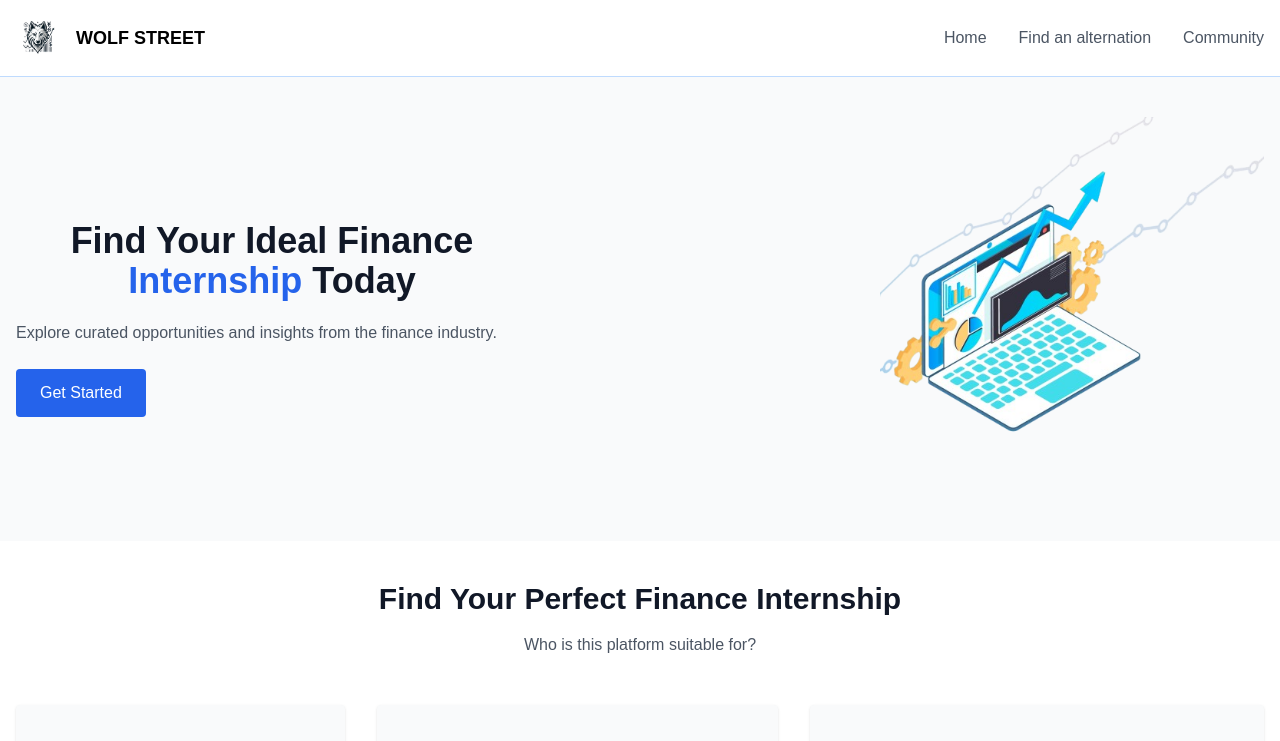
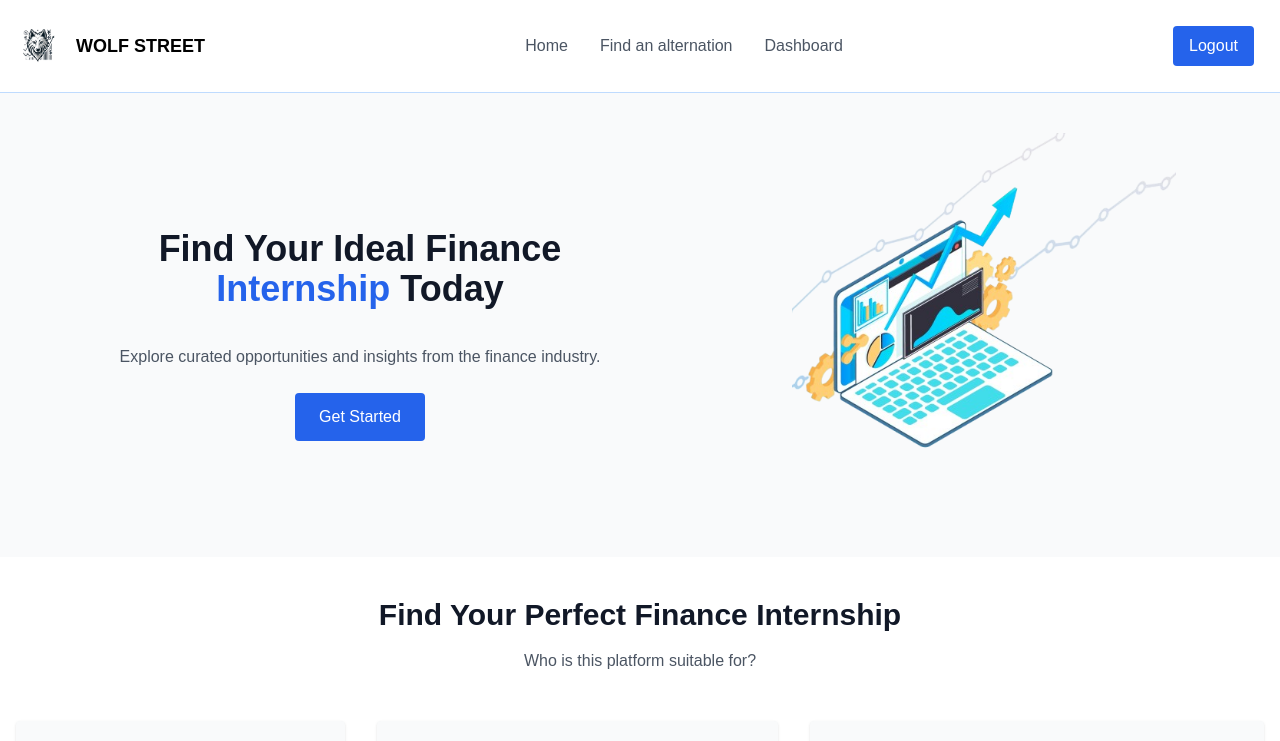
Before and after one commit to hichem-bouzourine/Tinder-Recruitment, a React (Vite) app in the folder frontend/: page / in a window 1280 px wide. Shown: the top 741 px of the page. Built offline with nearby package versions, Linux system fonts and the light colour scheme; sample sign-in values are in the browser's storage.

Commit message:
Fix - logout button, styling

```diff
--- a/frontend/src/components/Navbar.jsx
+++ b/frontend/src/components/Navbar.jsx
@@ -1,16 +1,22 @@
 // src/components/Navbar.js
-import { Link } from 'react-router-dom';
+import { Link, useNavigate } from 'react-router-dom';
 import React, { useEffect } from 'react';
 
 function Navbar() {
-    const [user, setUser] = React.useState(localStorage.getItem('user'));
+    const [user, setUser] = React.useState(JSON.parse(localStorage.getItem('user')));
+    const navigate = useNavigate();
 
     useEffect(() => {
         const user = localStorage.getItem('user');
         if (user) {
-            setUser(user);
+            setUser(JSON.parse(user));
         }
     }, []);
+
+    const handleLogout = () => {
+        localStorage.removeItem('user'); // Remove the user from localStorage
+        window.location.href = '/'; // Redirect to the front page
+    };
 
     return (
         <nav className="bg-white border-b border-blue-200">
@@ -21,13 +27,25 @@ function Navbar() {
                 </div>
                 <div className="hidden md:flex space-x-8">
                     <Link to="/" className="text-gray-600 hover:text-blue-600">Home</Link>
-                    <Link to="/offers" className="text-gray-600 hover:text-blue-600">Find an alternation</Link>
-                    <Link to="/community" className="text-gray-600 hover:text-blue-600">Community</Link>
+                    {user?.role != 'RECRUITER' &&
+
+                        <Link to={`${user?.role == 'STUDENT' ? '/offers' : '/login'}`} className="text-gray-600 hover:text-blue-600">Find an alternation</Link>
+                    }
+                    {user &&
+                        <Link to="/dashboard" className="text-gray-600 hover:text-blue-600">Dashboard</Link>
+                    }
                 </div>
                 {!user &&
                     <div className="flex space-x-4">
                         <Link to="/login" className="bg-blue-600 text-white px-4 py-2 rounded hover:bg-blue-700 hover:underline">Login</Link>
                         <Link to="/register" className="bg-blue-600 text-white px-4 py-2 rounded hover:bg-blue-700">Register Now</Link>
+                    </div>
+                }
+                {user &&
+                    <div className="flex space-x-4">
+                        <button className="bg-blue-600 text-white px-4 py-2 rounded hover:bg-blue-700"
+                            onClick={handleLogout}
+                        >Logout</button>
                     </div>
                 }
             </div>
--- a/frontend/src/components/Sidebar.jsx
+++ b/frontend/src/components/Sidebar.jsx
@@ -13,8 +13,10 @@ const Sidebar = () => {
 
     return (
         <div className="h-screen w-64 bg-white shadow-md">
-            <div className="p-4 flex justify-center items-center">
-                <img src="src/assets/logo.png" alt="Logo" className="w-20" />
+            <div className="p-4 flex justify-center items-center cursor-pointer">
+                <Link to="/">
+                    <img src="src/assets/logo.png" alt="Logo" className="w-20" />
+                </Link>
             </div>
             <ul className="space-y-8 p-4">
                 <li>
--- a/frontend/src/pages/Home.jsx
+++ b/frontend/src/pages/Home.jsx
@@ -7,15 +7,15 @@ function Home() {
         <div className="bg-gray-50">
             <Navbar />
             {/* Hero Section */}
-            <section className="container mx-auto px-4 py-10 flex flex-col md:flex-row items-center justify-between">
-                <div className="text-center md:text-left max-w-lg">
+            <section className="container mx-auto px-4 py-10 flex flex-col md:flex-row items-center justify-around">
+                <div className="text-center md:text-left max-w-lg flex flex-col items-center">
                     <h1 className="text-4xl font-bold text-gray-900">
                         Find Your Ideal Finance <span className="text-blue-600">Internship</span> Today
                     </h1>
                     <p className="text-gray-600 mt-4">
                         Explore curated opportunities and insights from the finance industry.
                     </p>
-                    <Link to="/offers" className="mt-6 inline-block bg-blue-600 text-white px-6 py-3 rounded hover:bg-blue-700">
+                    <Link to="/offers" className="mt-6 inline-block w-fit bg-blue-600 text-white px-6 py-3 rounded hover:bg-blue-700">
                         Get Started
                     </Link>
                 </div>
```
